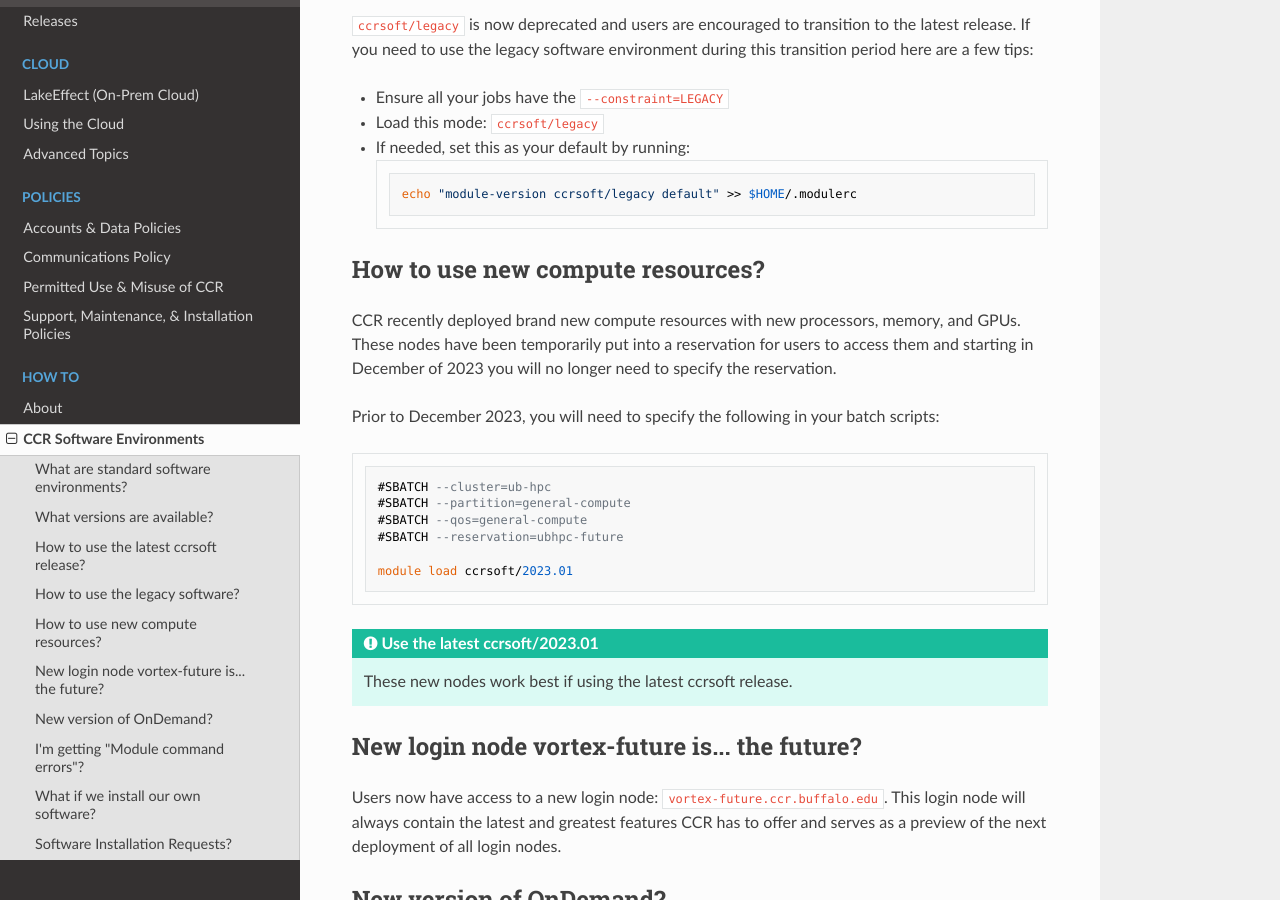
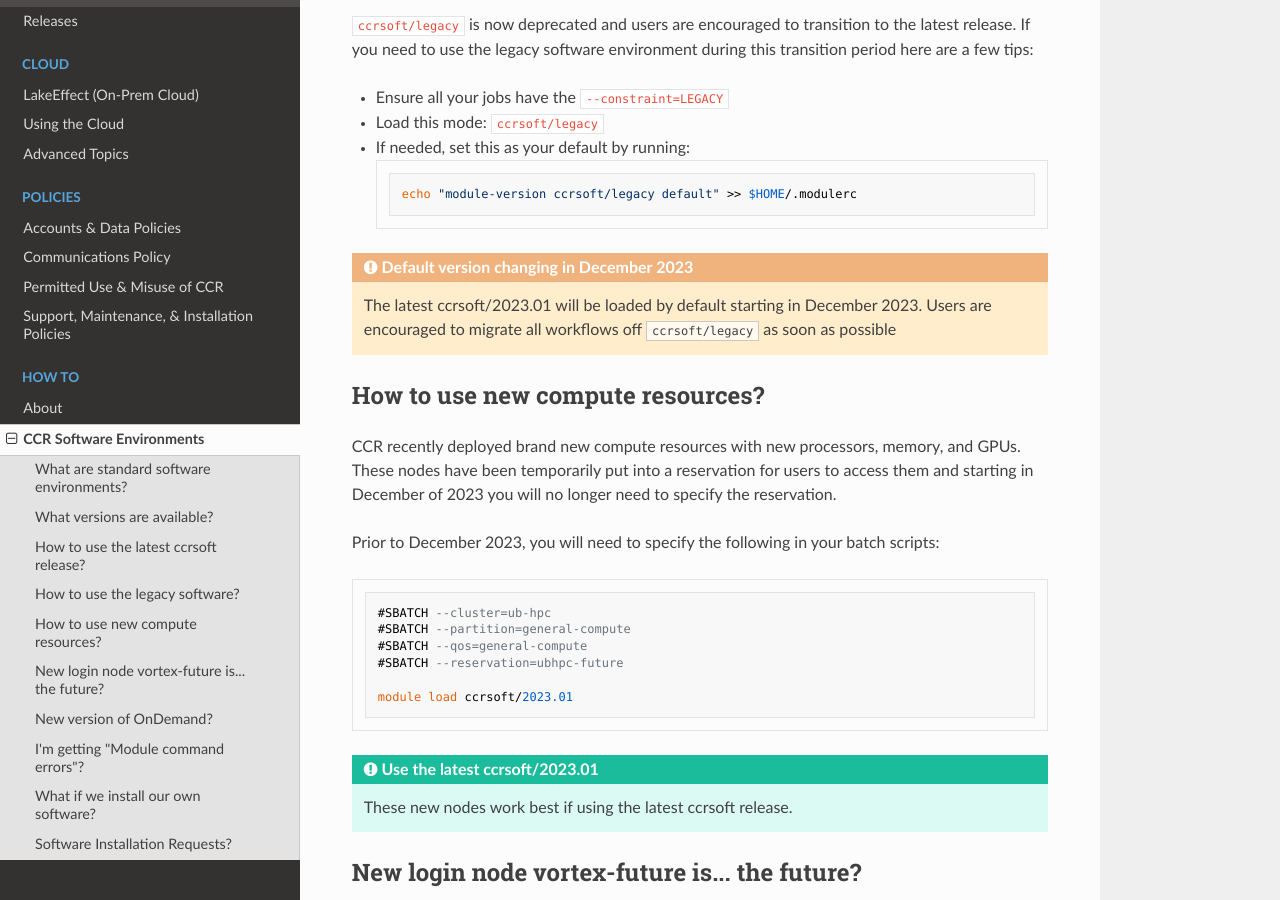
Before and after one commit to ubccr/ccrdocs, an MkDocs documentation site: the page built from pages/howto/newenv.md, in a window 1280 px wide and 900 px high, scrolled down 1214 px. Built offline with MkDocs 1.6.1, drawn with Linux system fonts in a browser that asks for light colours; nearby versions of some CDN libraries.

Commit message:
Add note

````diff
--- a/pages/howto/newenv.md
+++ b/pages/howto/newenv.md
@@ -56,6 +56,11 @@ this transition period here are a few tips:
   echo "module-version ccrsoft/legacy default" >> $HOME/.modulerc
   ```
 
+!!! Warning "Default version changing in December 2023"
+    The latest ccrsoft/2023.01 will be loaded by default starting in December
+    2023. Users are encouraged to migrate all workflows off `ccrsoft/legacy` as
+    soon as possible
+
 ## How to use new compute resources?
 
 CCR recently deployed brand new compute resources with new processors, memory,
````
